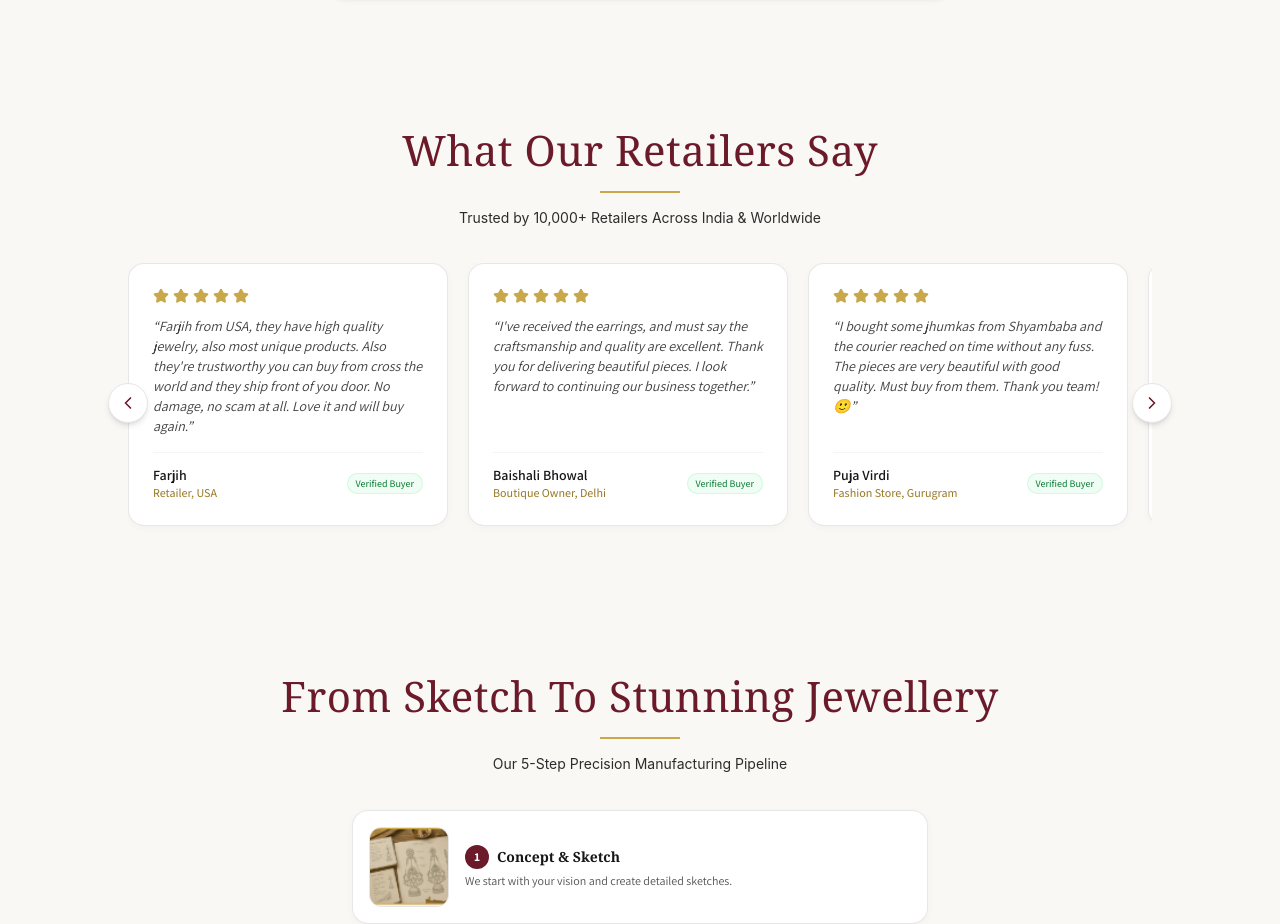
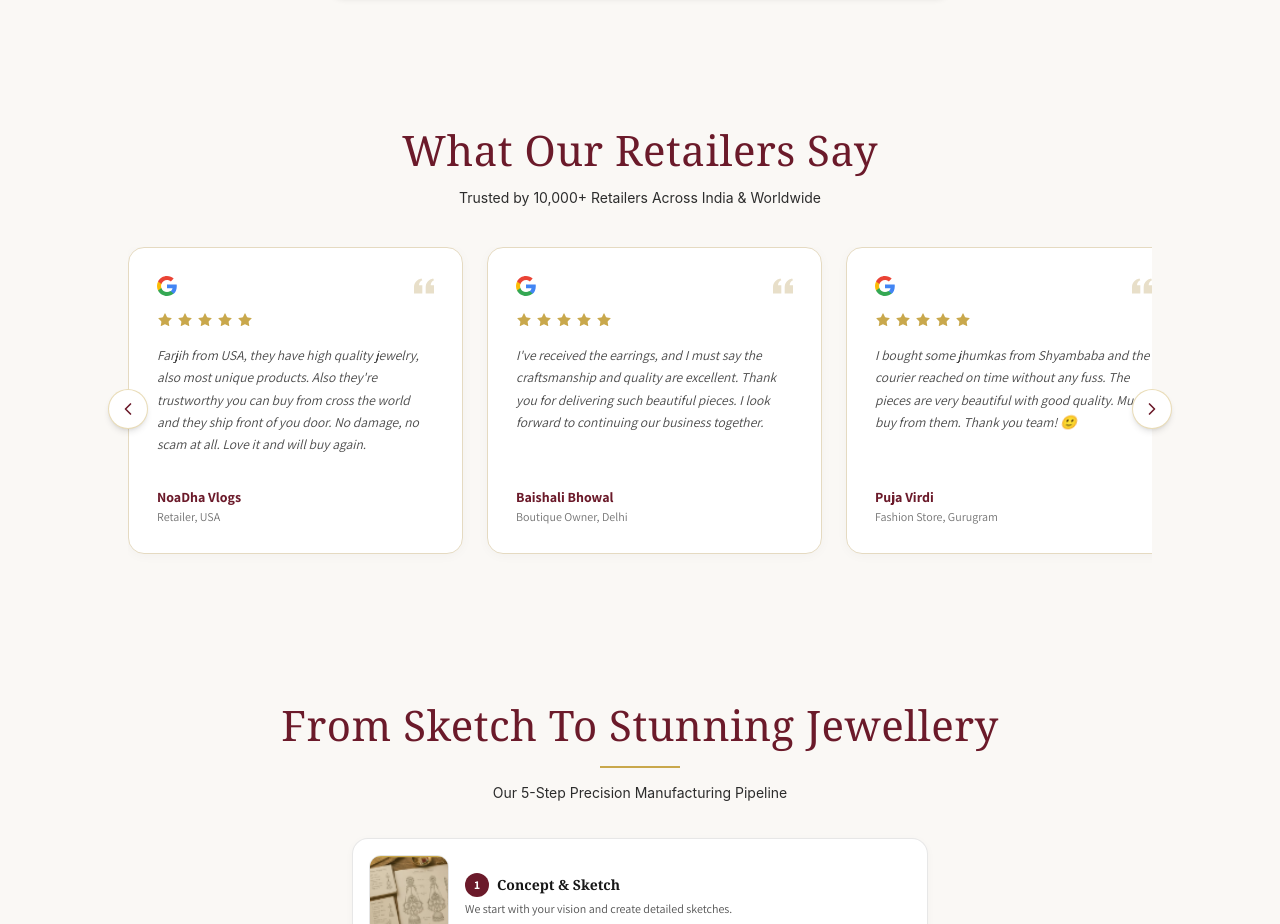
Before and after one commit to deveshgoyal1000/shyambabawholesalewebsite, a Next.js app: page / in a window 1280 px wide. Shown: the part 5920-6844 px from the top of the page. Built offline with nearby package versions, Linux system fonts and the light colour scheme.

Commit message:
Redesign Testimonials to match Krishaz with Google G logo, elegant quote motif, and refined typography

```diff
--- a/src/components/Testimonials.tsx
+++ b/src/components/Testimonials.tsx
@@ -10,7 +10,7 @@ export default function Testimonials() {
   const reviews = [
     {
       id: 1,
-      author: 'Farjih',
+      author: 'NoaDha Vlogs',
       location: 'Retailer, USA',
       text: "Farjih from USA, they have high quality jewelry, also most unique products. Also they're trustworthy you can buy from cross the world and they ship front of you door. No damage, no scam at all. Love it and will buy again.",
     },
@@ -18,7 +18,7 @@ export default function Testimonials() {
       id: 2,
       author: 'Baishali Bhowal',
       location: 'Boutique Owner, Delhi',
-      text: "I've received the earrings, and must say the craftsmanship and quality are excellent. Thank you for delivering beautiful pieces. I look forward to continuing our business together.",
+      text: "I've received the earrings, and I must say the craftsmanship and quality are excellent. Thank you for delivering such beautiful pieces. I look forward to continuing our business together.",
     },
     {
       id: 3,
@@ -48,26 +48,23 @@ export default function Testimonials() {
 
   const scroll = (direction: 'left' | 'right') => {
     if (scrollRef.current) {
-      const offset = direction === 'left' ? -300 : 300
+      const offset = direction === 'left' ? -320 : 320
       scrollRef.current.scrollBy({ left: offset, behavior: 'smooth' })
     }
   }
 
   return (
     <section className="py-10 md:py-16 bg-[#FAF8F5]">
-      <div className="max-w-7xl mx-auto px-3.5 sm:px-6 lg:px-8">
-        {/* Section Heading & Subtitle */}
-        <ScrollReveal direction="up" distance={20} duration={650}>
-          <div className="text-center mb-6 sm:mb-9">
+      <div className="max-w-7xl mx-auto px-4 sm:px-6 lg:px-8">
+        {/* Section Heading & Subtitle matching Krishaz exactly */}
+        <ScrollReveal direction="up" distance={20} duration={800}>
+          <div className="text-center mb-7 sm:mb-10">
             <h2
               style={{ fontFamily: 'Georgia, serif' }}
-              className="text-[26px] sm:text-[34px] md:text-[42px] font-normal text-[#6B1A2A] tracking-[0.5px] leading-tight"
+              className="text-[26px] sm:text-[34px] md:text-[42px] font-normal text-[#6B1A2A] tracking-[0.5px] leading-tight mb-2 sm:mb-2.5"
             >
               What Our Retailers Say
             </h2>
-
-            {/* Gold Accent Divider Bar matching Krishaz */}
-            <div className="w-[60px] sm:w-[80px] h-[2px] bg-[#C9A84C] mx-auto my-2.5 sm:my-3.5"></div>
 
             <p
               style={{
@@ -82,60 +79,91 @@ export default function Testimonials() {
         </ScrollReveal>
 
         {/* Carousel Wrapper */}
-        <ScrollReveal direction="up" distance={24} delay={100} duration={650}>
+        <ScrollReveal direction="up" distance={22} delay={100} duration={800}>
           <div className="relative max-w-5xl mx-auto">
-            {/* Navigation Buttons (Desktop) */}
+            {/* Desktop Navigation Arrows */}
             <button
               onClick={() => scroll('left')}
-              className="hidden md:flex absolute -left-5 top-1/2 -translate-y-1/2 z-10 w-10 h-10 rounded-full bg-white shadow-md border border-neutral-200 text-[#6B1A2A] items-center justify-center hover:bg-[#6B1A2A] hover:text-white transition-all active:scale-95"
+              className="hidden md:flex absolute -left-5 top-1/2 -translate-y-1/2 z-10 w-10 h-10 rounded-full bg-white shadow-md border border-[#C9A84C]/40 text-[#6B1A2A] items-center justify-center hover:bg-[#6B1A2A] hover:text-white transition-all active:scale-95"
               aria-label="Previous review"
             >
               <ChevronLeft className="w-5 h-5" />
             </button>
             <button
               onClick={() => scroll('right')}
-              className="hidden md:flex absolute -right-5 top-1/2 -translate-y-1/2 z-10 w-10 h-10 rounded-full bg-white shadow-md border border-neutral-200 text-[#6B1A2A] items-center justify-center hover:bg-[#6B1A2A] hover:text-white transition-all active:scale-95"
+              className="hidden md:flex absolute -right-5 top-1/2 -translate-y-1/2 z-10 w-10 h-10 rounded-full bg-white shadow-md border border-[#C9A84C]/40 text-[#6B1A2A] items-center justify-center hover:bg-[#6B1A2A] hover:text-white transition-all active:scale-95"
               aria-label="Next review"
             >
               <ChevronRight className="w-5 h-5" />
             </button>
 
-            {/* Testimonials Swipe Container */}
+            {/* Testimonials Swipe Container: touch-pan-y allows seamless vertical scrolling */}
             <div
               ref={scrollRef}
-              className="flex gap-3.5 sm:gap-5 overflow-x-auto pb-4 scrollbar-none snap-x touch-pan-x"
+              className="flex gap-4 sm:gap-6 overflow-x-auto pb-4 scrollbar-none touch-pan-y overscroll-x-contain"
             >
               {reviews.map((r) => (
                 <div
                   key={r.id}
-                  className="flex-shrink-0 w-[280px] sm:w-[320px] snap-center bg-white rounded-xl sm:rounded-2xl p-5 sm:p-6 border border-neutral-200/90 shadow-[0_2px_8px_rgba(0,0,0,0.03)] card-hover-lift flex flex-col justify-between"
+                  className="flex-shrink-0 w-[285px] sm:w-[335px] bg-white rounded-2xl p-6 sm:p-7 border border-[#E5DAC1] shadow-[0_2px_12px_rgba(0,0,0,0.03)] card-hover-lift flex flex-col justify-between select-none"
                 >
                   <div>
+                    {/* Top Row: Google "G" Logo & Pale Quotation Mark Motif */}
+                    <div className="flex items-center justify-between mb-4">
+                      {/* Full-Color Official Google "G" Logo */}
+                      <svg
+                        className="w-5 h-5"
+                        viewBox="0 0 24 24"
+                        aria-label="Google Review"
+                      >
+                        <path
+                          fill="#4285F4"
+                          d="M23.745 12.27c0-.7-.06-1.4-.19-2.07H12v4.51h6.6c-.29 1.52-1.14 2.82-2.4 3.68v3.05h3.88c2.27-2.09 3.665-5.17 3.665-9.17z"
+                        />
+                        <path
+                          fill="#34A853"
+                          d="M12 24c3.24 0 5.95-1.08 7.93-2.91l-3.88-3.05c-1.08.72-2.45 1.16-4.05 1.16-3.12 0-5.77-2.1-6.72-4.93H1.25v3.15C3.27 21.36 7.33 24 12 24z"
+                        />
+                        <path
+                          fill="#FBBC05"
+                          d="M5.28 14.27c-.25-.72-.38-1.49-.38-2.27s.13-1.55.38-2.27V6.58H1.25C.45 8.18 0 9.99 0 12s.45 3.82 1.25 5.42l4.03-3.15z"
+                        />
+                        <path
+                          fill="#EA4335"
+                          d="M12 4.75c1.77 0 3.35.61 4.6 1.8l3.42-3.42C17.95 1.19 15.24 0 12 0 7.33 0 3.27 2.64 1.25 6.58l4.03 3.15c.95-2.83 3.6-4.98 6.72-4.98z"
+                        />
+                      </svg>
+
+                      {/* Soft Quotation Marks SVG */}
+                      <svg
+                        className="w-5 h-5 text-[#E8DFC9]"
+                        fill="currentColor"
+                        viewBox="0 0 24 24"
+                      >
+                        <path d="M14.017 21v-7.391c0-5.704 3.731-9.57 8.983-10.609l.995 2.151c-2.432.917-3.995 3.638-3.995 5.849h4v10h-9.983zm-14.017 0v-7.391c0-5.704 3.748-9.57 9-10.609l.996 2.151c-2.433.917-3.996 3.638-3.996 5.849h3.983v10h-9.983z" />
+                      </svg>
+                    </div>
+
                     {/* 5 Gold Stars */}
-                    <div className="flex items-center gap-1 mb-3 text-[#C9A84C]">
+                    <div className="flex items-center gap-1 mb-4 text-[#C9A84C]">
                       {[...Array(5)].map((_, i) => (
-                        <Star key={i} className="w-4 h-4 fill-current" />
+                        <Star key={i} className="w-3.5 h-3.5 sm:w-4 sm:h-4 fill-current stroke-none" />
                       ))}
                     </div>
 
-                    {/* Review Quote */}
-                    <p className="text-xs sm:text-sm text-neutral-700 font-normal leading-relaxed italic mb-4">
-                      &ldquo;{r.text}&rdquo;
+                    {/* Review Quote Body in Italic */}
+                    <p className="text-[12.5px] sm:text-[13.5px] text-[#4A4A4A] font-normal leading-[1.65] italic mb-6">
+                      {r.text}
                     </p>
                   </div>
 
-                  {/* Reviewer Details */}
-                  <div className="pt-3 border-t border-neutral-100 flex items-center justify-between">
-                    <div>
-                      <span className="font-semibold text-xs sm:text-sm text-neutral-900 block">
-                        {r.author}
-                      </span>
-                      <span className="text-[10px] sm:text-xs text-[#9A7E2E] font-medium block">
-                        {r.location}
-                      </span>
-                    </div>
-                    <span className="text-[10px] bg-green-50 text-green-700 px-2 py-0.5 rounded-full font-medium border border-green-200/60">
-                      Verified Buyer
+                  {/* Reviewer Details matching Krishaz: Reddish-Maroon Bold Name + Sub-label */}
+                  <div className="pt-2">
+                    <span className="font-bold text-xs sm:text-sm text-[#6B1A2A] block leading-tight">
+                      {r.author}
+                    </span>
+                    <span className="text-[11px] sm:text-xs text-neutral-500 font-normal block mt-0.5">
+                      {r.location}
                     </span>
                   </div>
                 </div>
```
